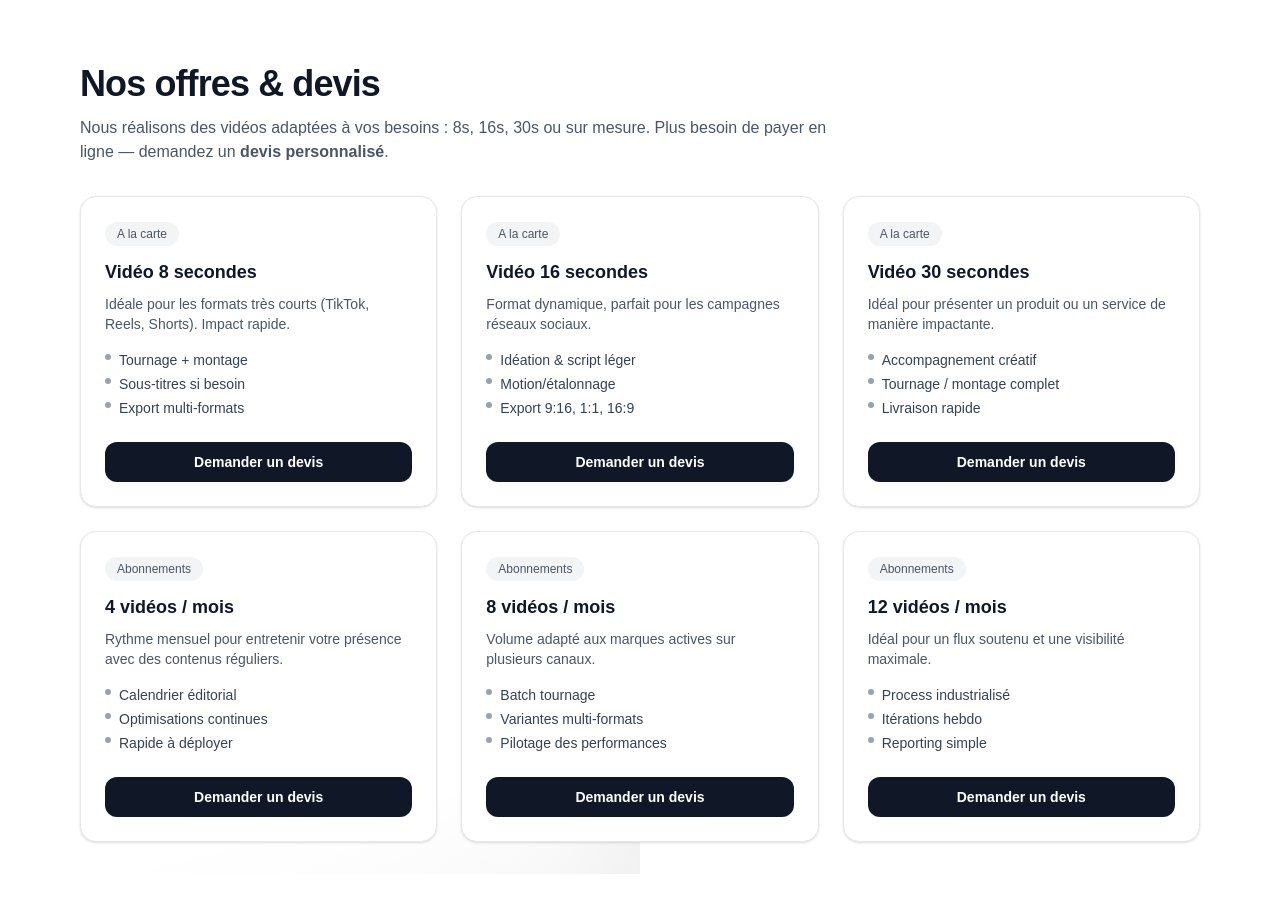
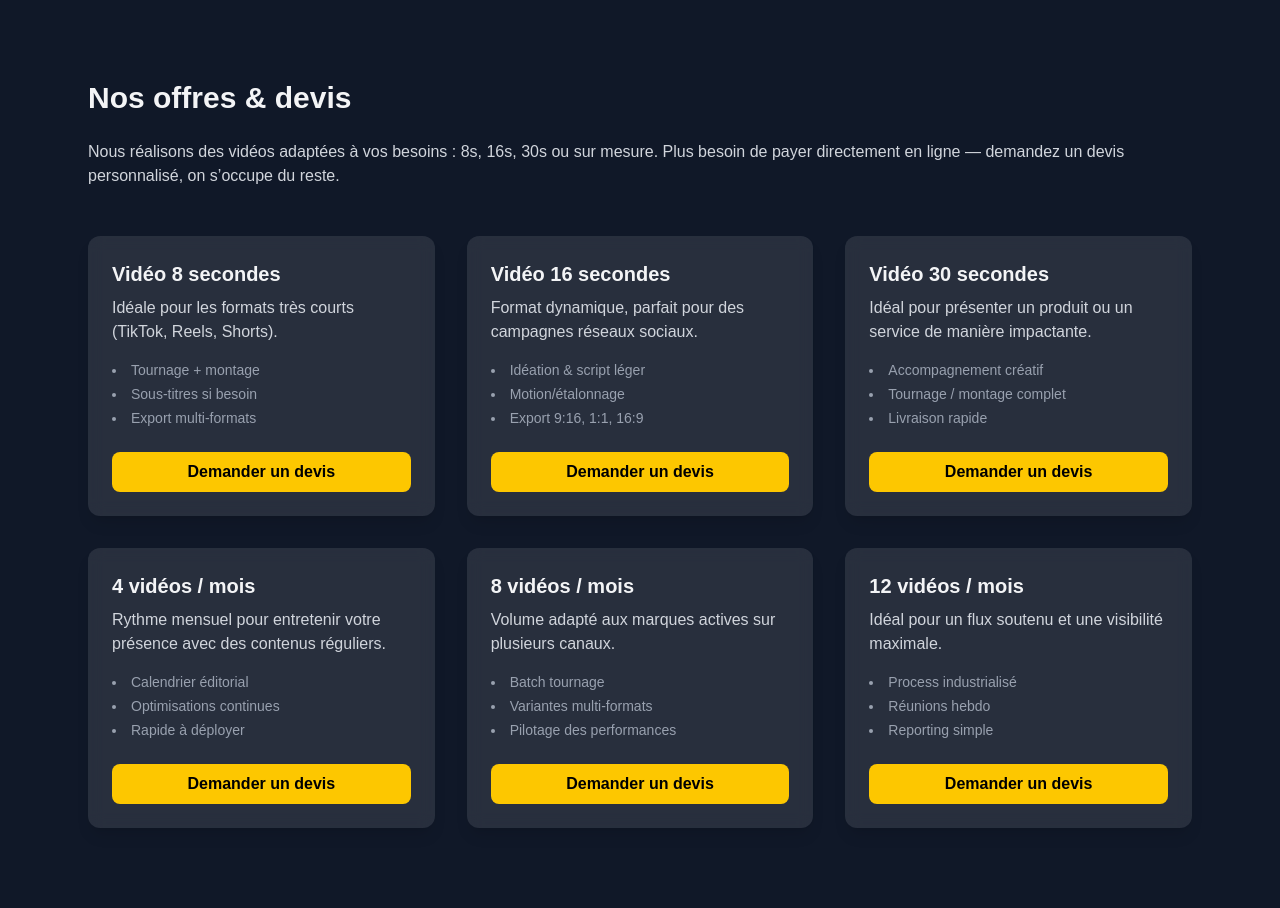
Before and after one commit to miraivis0n/Mirai-Vision, a Next.js app: page /tarifs in a window 1280 px wide. Before the commit the page ends 874 px from the top, so only its background shows below. Built offline with nearby package versions, Linux system fonts and the light colour scheme.

Commit message:
Tarifs : 6 cartes sans prix + soleil levant décor

```diff
--- a/app/tarifs/page.tsx
+++ b/app/tarifs/page.tsx
@@ -1,244 +1,159 @@
-"use client";
-
-import { FormEvent, useState } from "react";
-
-type Offer = {
-  id: string;
-  group: "A la carte" | "Abonnements";
-  title: string;
-  description: string;
-  bullets?: string[];
-};
-
-const OFFERS: Offer[] = [
-  {
-    id: "v8",
-    group: "A la carte",
-    title: "Vidéo 8 secondes",
-    description:
-      "Idéale pour les formats très courts (TikTok, Reels, Shorts). Impact rapide.",
-    bullets: ["Tournage + montage", "Sous-titres si besoin", "Export multi-formats"],
-  },
-  {
-    id: "v16",
-    group: "A la carte",
-    title: "Vidéo 16 secondes",
-    description:
-      "Format dynamique, parfait pour les campagnes réseaux sociaux.",
-    bullets: ["Idéation & script léger", "Motion/étalonnage", "Export 9:16, 1:1, 16:9"],
-  },
-  {
-    id: "v30",
-    group: "A la carte",
-    title: "Vidéo 30 secondes",
-    description:
-      "Idéal pour présenter un produit ou un service de manière impactante.",
-    bullets: ["Accompagnement créatif", "Tournage / montage complet", "Livraison rapide"],
-  },
-  {
-    id: "ab4",
-    group: "Abonnements",
-    title: "4 vidéos / mois",
-    description:
-      "Rythme mensuel pour entretenir votre présence avec des contenus réguliers.",
-    bullets: ["Calendrier éditorial", "Optimisations continues", "Rapide à déployer"],
-  },
-  {
-    id: "ab8",
-    group: "Abonnements",
-    title: "8 vidéos / mois",
-    description:
-      "Volume adapté aux marques actives sur plusieurs canaux.",
-    bullets: ["Batch tournage", "Variantes multi-formats", "Pilotage des performances"],
-  },
-  {
-    id: "ab12",
-    group: "Abonnements",
-    title: "12 vidéos / mois",
-    description:
-      "Idéal pour un flux soutenu et une visibilité maximale.",
-    bullets: ["Process industrialisé", "Itérations hebdo", "Reporting simple"],
-  },
-];
+// app/tarifs/page.tsx
+import React from "react";
 
 export default function TarifsPage() {
-  const [showForm, setShowForm] = useState(false);
-  const [selectedOffer, setSelectedOffer] = useState<string>("");
+  return (
+    <main className="relative min-h-screen bg-gray-900 text-gray-100 overflow-hidden">
+      {/* --- Fond décor soleil --- */}
+      <div className="absolute inset-0 -z-10">
+        {/* Halo du soleil */}
+        <div className="absolute bottom-0 left-1/2 -translate-x-1/2 w-[1200px] h-[1200px] rounded-full bg-white opacity-20 blur-3xl" />
 
-  const openForm = (offerTitle: string) => {
-    setSelectedOffer(offerTitle);
-    setShowForm(true);
-    setTimeout(() => {
-      document.getElementById("devis")?.scrollIntoView({ behavior: "smooth" });
-    }, 0);
-  };
+        {/* Rayons */}
+        {[...Array(12)].map((_, i) => (
+          <div
+            key={i}
+            className="absolute bottom-0 left-1/2 w-[2px] h-[600px] bg-white opacity-15"
+            style={{
+              transform: `rotate(${i * 30}deg) translateX(-50%)`,
+              transformOrigin: "bottom center",
+            }}
+          />
+        ))}
 
-  const submitByMail = (e: FormEvent<HTMLFormElement>) => {
-    e.preventDefault();
-    const fd = new FormData(e.currentTarget);
-    const nom = String(fd.get("nom") || "");
-    const email = String(fd.get("email") || "");
-    const offre = String(fd.get("offre") || "");
-    const projet = String(fd.get("projet") || "");
+        {/* Horizon */}
+        <div className="absolute bottom-0 left-0 w-full h-[200px] bg-gradient-to-t from-black/80 to-transparent" />
 
-    const subject = encodeURIComponent(`Demande de devis – ${offre}`);
-    const body = encodeURIComponent(
-      `Nom : ${nom}\nEmail : ${email}\nOffre : ${offre}\n\nProjet :\n${projet}`
-    );
-    window.location.href = `mailto:contact.miraivision@gmail.com?subject=${subject}&body=${body}`;
-  };
+        {/* Vignettage */}
+        <div className="absolute inset-0 bg-gradient-to-t from-black/60 via-transparent to-black/40" />
+      </div>
 
-  const Card = ({ offer }: { offer: Offer }) => (
-    <div className="relative overflow-hidden rounded-2xl border border-gray-200 bg-white shadow-sm transition hover:shadow-md">
-      {/* aucun accent de couleur, on reste N&B */}
-      <div className="p-6">
-        <span className="inline-flex items-center rounded-full bg-gray-100 px-3 py-1 text-xs font-medium text-gray-600">
-          {offer.group}
-        </span>
-        <h3 className="mt-3 text-lg font-semibold text-gray-900">{offer.title}</h3>
-        <p className="mt-2 text-sm text-gray-600">{offer.description}</p>
-        {offer.bullets && (
-          <ul className="mt-4 space-y-1 text-sm text-gray-700">
-            {offer.bullets.map((b, i) => (
-              <li key={i} className="flex items-start gap-2">
-                <span className="mt-1 h-1.5 w-1.5 rounded-full bg-gray-400" />
-                <span>{b}</span>
-              </li>
-            ))}
-          </ul>
-        )}
-        <button
-          type="button"
-          onClick={() => openForm(offer.title)}
-          className="mt-6 w-full rounded-xl bg-gray-900 px-4 py-2.5 text-sm font-semibold text-white transition hover:bg-black focus:outline-none focus:ring-2 focus:ring-gray-500"
-        >
-          Demander un devis
-        </button>
-      </div>
-    </div>
-  );
+      {/* --- Contenu --- */}
+      <section className="relative z-10 max-w-6xl mx-auto px-6 py-20">
+        <h1 className="text-3xl font-bold mb-6">Nos offres & devis</h1>
+        <p className="text-gray-300 mb-12">
+          Nous réalisons des vidéos adaptées à vos besoins : 8s, 16s, 30s ou sur mesure.
+          Plus besoin de payer directement en ligne — demandez un devis personnalisé,
+          on s’occupe du reste.
+        </p>
 
-  const Hero = () => (
-    <header className="mx-auto max-w-6xl px-4 pt-16 pb-8">
-      <h1 className="text-3xl font-bold tracking-tight text-gray-900 sm:text-4xl">
-        Nos offres & devis
-      </h1>
-      <p className="mt-3 max-w-3xl text-gray-600">
-        Nous réalisons des vidéos adaptées à vos besoins : 8s, 16s, 30s ou sur mesure.
-        Plus besoin de payer en ligne — demandez un <b>devis personnalisé</b>.
-      </p>
-    </header>
-  );
+        {/* Grille des offres */}
+        <div className="grid gap-8 sm:grid-cols-2 lg:grid-cols-3">
+          {/* Carte 1 */}
+          <div className="bg-white/10 backdrop-blur-sm rounded-xl p-6 shadow-lg hover:shadow-xl transition">
+            <h3 className="text-xl font-semibold mb-2">Vidéo 8 secondes</h3>
+            <p className="text-gray-300 mb-4">
+              Idéale pour les formats très courts (TikTok, Reels, Shorts).
+            </p>
+            <ul className="text-gray-400 text-sm space-y-1 mb-6 list-disc list-inside">
+              <li>Tournage + montage</li>
+              <li>Sous-titres si besoin</li>
+              <li>Export multi-formats</li>
+            </ul>
+            <a
+              href="mailto:contact.miraivision@gmail.com?subject=Demande de devis - Vidéo 8s"
+              className="block text-center bg-yellow-400 text-black font-semibold py-2 px-4 rounded-lg hover:bg-yellow-300 transition"
+            >
+              Demander un devis
+            </a>
+          </div>
 
-  return (
-    <main className="relative min-h-screen">
-      {/* Décor “soleil levant” discret en niveaux de gris, uniquement en arrière-plan */}
-      <div
-        aria-hidden
-        className="pointer-events-none absolute inset-0 -z-10"
-        style={{
-          background:
-            // disque du soleil (blanc -> transparent)
-            "radial-gradient(60% 45% at 50% 82%, rgba(255,255,255,0.25) 0%, rgba(255,255,255,0.12) 35%, rgba(255,255,255,0) 70%)," +
-            // quelques rayons très doux (gris clair -> transparent)
-            "conic-gradient(from 180deg at 50% 86%, rgba(0,0,0,0.06), rgba(0,0,0,0) 22%)",
-        }}
-      />
+          {/* Carte 2 */}
+          <div className="bg-white/10 backdrop-blur-sm rounded-xl p-6 shadow-lg hover:shadow-xl transition">
+            <h3 className="text-xl font-semibold mb-2">Vidéo 16 secondes</h3>
+            <p className="text-gray-300 mb-4">
+              Format dynamique, parfait pour des campagnes réseaux sociaux.
+            </p>
+            <ul className="text-gray-400 text-sm space-y-1 mb-6 list-disc list-inside">
+              <li>Idéation & script léger</li>
+              <li>Motion/étalonnage</li>
+              <li>Export 9:16, 1:1, 16:9</li>
+            </ul>
+            <a
+              href="mailto:contact.miraivision@gmail.com?subject=Demande de devis - Vidéo 16s"
+              className="block text-center bg-yellow-400 text-black font-semibold py-2 px-4 rounded-lg hover:bg-yellow-300 transition"
+            >
+              Demander un devis
+            </a>
+          </div>
 
-      <Hero />
+          {/* Carte 3 */}
+          <div className="bg-white/10 backdrop-blur-sm rounded-xl p-6 shadow-lg hover:shadow-xl transition">
+            <h3 className="text-xl font-semibold mb-2">Vidéo 30 secondes</h3>
+            <p className="text-gray-300 mb-4">
+              Idéal pour présenter un produit ou un service de manière impactante.
+            </p>
+            <ul className="text-gray-400 text-sm space-y-1 mb-6 list-disc list-inside">
+              <li>Accompagnement créatif</li>
+              <li>Tournage / montage complet</li>
+              <li>Livraison rapide</li>
+            </ul>
+            <a
+              href="mailto:contact.miraivision@gmail.com?subject=Demande de devis - Vidéo 30s"
+              className="block text-center bg-yellow-400 text-black font-semibold py-2 px-4 rounded-lg hover:bg-yellow-300 transition"
+            >
+              Demander un devis
+            </a>
+          </div>
 
-      <section className="mx-auto max-w-6xl px-4 pb-8">
-        <div className="grid gap-6 sm:grid-cols-2 lg:grid-cols-3">
-          {OFFERS.map((offer) => (
-            <Card key={offer.id} offer={offer} />
-          ))}
+          {/* Carte 4 */}
+          <div className="bg-white/10 backdrop-blur-sm rounded-xl p-6 shadow-lg hover:shadow-xl transition">
+            <h3 className="text-xl font-semibold mb-2">4 vidéos / mois</h3>
+            <p className="text-gray-300 mb-4">
+              Rythme mensuel pour entretenir votre présence avec des contenus réguliers.
+            </p>
+            <ul className="text-gray-400 text-sm space-y-1 mb-6 list-disc list-inside">
+              <li>Calendrier éditorial</li>
+              <li>Optimisations continues</li>
+              <li>Rapide à déployer</li>
+            </ul>
+            <a
+              href="mailto:contact.miraivision@gmail.com?subject=Demande de devis - Abonnement 4 vidéos/mois"
+              className="block text-center bg-yellow-400 text-black font-semibold py-2 px-4 rounded-lg hover:bg-yellow-300 transition"
+            >
+              Demander un devis
+            </a>
+          </div>
+
+          {/* Carte 5 */}
+          <div className="bg-white/10 backdrop-blur-sm rounded-xl p-6 shadow-lg hover:shadow-xl transition">
+            <h3 className="text-xl font-semibold mb-2">8 vidéos / mois</h3>
+            <p className="text-gray-300 mb-4">
+              Volume adapté aux marques actives sur plusieurs canaux.
+            </p>
+            <ul className="text-gray-400 text-sm space-y-1 mb-6 list-disc list-inside">
+              <li>Batch tournage</li>
+              <li>Variantes multi-formats</li>
+              <li>Pilotage des performances</li>
+            </ul>
+            <a
+              href="mailto:contact.miraivision@gmail.com?subject=Demande de devis - Abonnement 8 vidéos/mois"
+              className="block text-center bg-yellow-400 text-black font-semibold py-2 px-4 rounded-lg hover:bg-yellow-300 transition"
+            >
+              Demander un devis
+            </a>
+          </div>
+
+          {/* Carte 6 */}
+          <div className="bg-white/10 backdrop-blur-sm rounded-xl p-6 shadow-lg hover:shadow-xl transition">
+            <h3 className="text-xl font-semibold mb-2">12 vidéos / mois</h3>
+            <p className="text-gray-300 mb-4">
+              Idéal pour un flux soutenu et une visibilité maximale.
+            </p>
+            <ul className="text-gray-400 text-sm space-y-1 mb-6 list-disc list-inside">
+              <li>Process industrialisé</li>
+              <li>Réunions hebdo</li>
+              <li>Reporting simple</li>
+            </ul>
+            <a
+              href="mailto:contact.miraivision@gmail.com?subject=Demande de devis - Abonnement 12 vidéos/mois"
+              className="block text-center bg-yellow-400 text-black font-semibold py-2 px-4 rounded-lg hover:bg-yellow-300 transition"
+            >
+              Demander un devis
+            </a>
+          </div>
         </div>
       </section>
-
-      {showForm && (
-        <section id="devis" className="mx-auto max-w-3xl px-4 pb-20">
-          <div className="mt-10 rounded-2xl border border-gray-200 bg-white p-6 shadow-sm">
-            <h2 className="text-2xl font-bold text-gray-900">Demander un devis</h2>
-            <p className="mt-2 text-sm text-gray-600">
-              Remplissez ce formulaire — nous revenons vers vous rapidement avec
-              une proposition adaptée.
-            </p>
-
-            <form onSubmit={submitByMail} className="mt-6 space-y-4">
-              <div>
-                <label htmlFor="offre" className="text-sm font-medium text-gray-900">
-                  Offre choisie
-                </label>
-                <input
-                  id="offre"
-                  name="offre"
-                  defaultValue={selectedOffer}
-                  required
-                  className="mt-1 w-full rounded-lg border border-gray-300 px-3 py-2"
-                />
-              </div>
-
-              <div className="grid gap-4 sm:grid-cols-2">
-                <div>
-                  <label htmlFor="nom" className="text-sm font-medium text-gray-900">
-                    Votre nom
-                  </label>
-                  <input
-                    id="nom"
-                    name="nom"
-                    autoComplete="name"
-                    required
-                    className="mt-1 w-full rounded-lg border border-gray-300 px-3 py-2"
-                  />
-                </div>
-                <div>
-                  <label htmlFor="email" className="text-sm font-medium text-gray-900">
-                    Votre email
-                  </label>
-                  <input
-                    id="email"
-                    name="email"
-                    type="email"
-                    autoComplete="email"
-                    required
-                    className="mt-1 w-full rounded-lg border border-gray-300 px-3 py-2"
-                  />
-                </div>
-              </div>
-
-              <div>
-                <label htmlFor="projet" className="text-sm font-medium text-gray-900">
-                  Expliquez votre projet
-                </label>
-                <textarea
-                  id="projet"
-                  name="projet"
-                  rows={5}
-                  placeholder="Objectif, cible, style souhaité, deadline…"
-                  required
-                  className="mt-1 w-full rounded-lg border border-gray-300 px-3 py-2"
-                />
-              </div>
-
-              <div className="flex items-center gap-3 pt-2">
-                <button
-                  type="submit"
-                  className="rounded-xl bg-gray-900 px-5 py-2.5 text-sm font-semibold text-white transition hover:bg-black focus:outline-none focus:ring-2 focus:ring-gray-500"
-                >
-                  Envoyer la demande
-                </button>
-                <button
-                  type="button"
-                  onClick={() => setShowForm(false)}
-                  className="text-sm font-medium text-gray-600 underline-offset-2 hover:underline"
-                >
-                  Annuler
-                </button>
-              </div>
-            </form>
-          </div>
-        </section>
-      )}
     </main>
   );
 }
```
